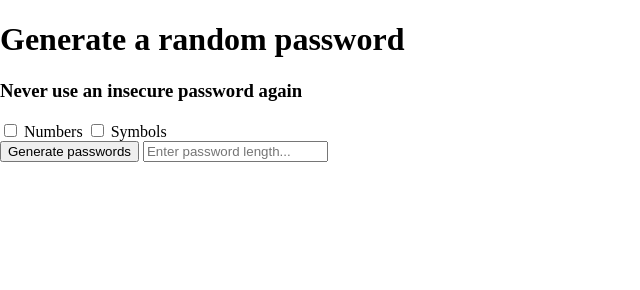
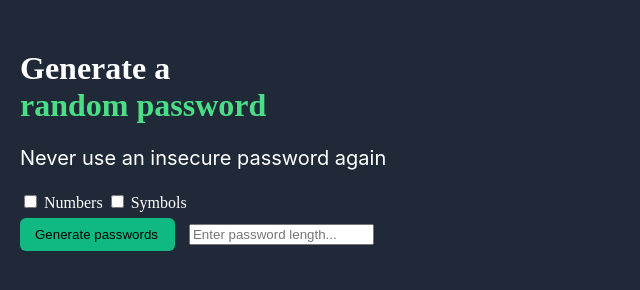
Before and after one commit to BasyirBurhanuddin/learn, a plain HTML site: page index.html in a window 1280 px wide. Shown: the whole page, without its empty margins (0-640 px from the left). Drawn offline with Linux system fonts and the light colour scheme.

Commit message:
third commit

```diff
--- a/index.css
+++ b/index.css
@@ -1,3 +1,48 @@
 body {
-    margin: 0;
+    margin-left: 20px;
+    background:#1F2937;
+    color:white;
 }
+
+h1{
+    margin-top:50px;
+    margin-bottom:0px;
+}
+ #random-password{
+    margin-top:0px;
+    color:#4ADF86;
+
+}
+h3{
+    font-family: 'Inter';
+    font-style: normal;
+    font-weight: 400;
+    font-size: 20px;
+    line-height: 28px;
+}
+input{
+    margin-bottom:10px;
+}
+#generate-password{
+    /* Auto layout */
+
+    /* display: flex; */
+    flex-direction: row;
+    justify-content: center;
+    align-items: center;
+    padding: 9px 17px 9px 15px;
+
+    background: #10B981;
+    /* shadow/sm */
+
+    box-shadow: 0px 1px 2px rgba(0, 0, 0, 0.05);
+    border-radius: 6px;
+    border:none;
+    margin-right:10px;
+}
+
+#firstPassword-el
+{
+    margin-left:5px;
+    font-weight: bold;
+}
--- a/index.html
+++ b/index.html
@@ -4,7 +4,8 @@
         <link rel="stylesheet" href="index.css">
     </head>
     <body>
-        <h1>Generate a random password</h1>
+        <h1>Generate a </h1>
+        <h1 id="random-password">random password</h1>
         <h3>Never use an insecure password again</h3>
 
         <!-- Checkbox: -->
@@ -14,7 +15,7 @@
         <input class="pd" id="symbols-el" type="checkbox" />
         <label for="symbols"> Symbols</label></br>
 
-        <button onclick="generatePassword()"> Generate passwords</button>
+        <button id="generate-password" onclick="generatePassword()"> Generate passwords</button>
         <input type="number" id="passwordLength-el" placeholder="Enter password length..."></input>
         <output id="firstPassword-el" type="text" value="" onclick="copyFirstPassword()">
         <p id="secondPassword-el"></p>
```
